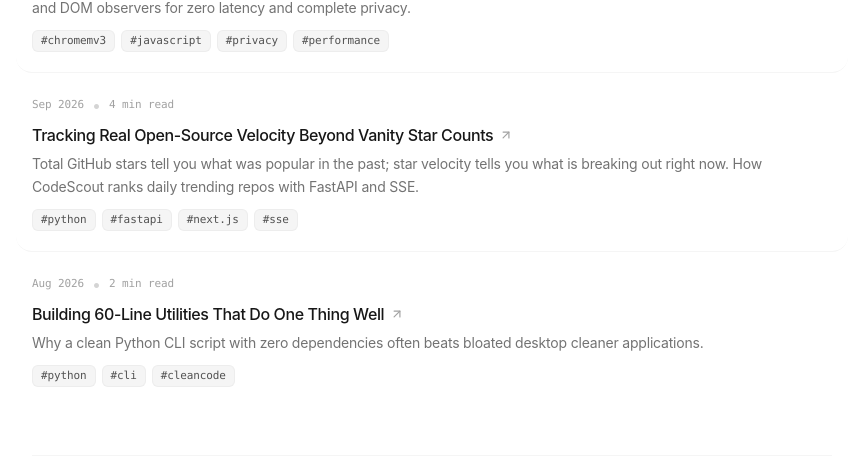
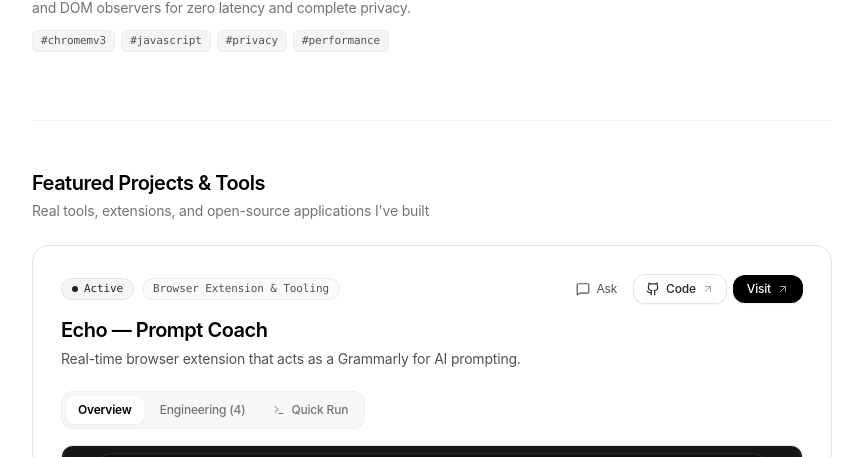
Before and after one commit to MrYharon/portfolio, a React (Vite) app: page / in a window 1280 px wide. Shown: the part 939-1396 px from the top of the page, without its empty margins (344-1207 px from the left). Built offline with nearby package versions, Linux system fonts and the light colour scheme.

Commit message:
content(blog): keep only Echo article in Writing section

```diff
--- a/src/data/portfolioData.ts
+++ b/src/data/portfolioData.ts
@@ -217,33 +217,5 @@ export const portfolioData: PortfolioData = {
       ],
       tags: ['Chrome MV3', 'JavaScript', 'Privacy', 'Performance'],
     },
-    {
-      id: 'tracking-github-star-velocity',
-      title: 'Tracking Real Open-Source Velocity Beyond Vanity Star Counts',
-      date: 'Sep 2026',
-      readTime: '4 min read',
-      excerpt:
-        'Total GitHub stars tell you what was popular in the past; star velocity tells you what is breaking out right now. How CodeScout ranks daily trending repos with FastAPI and SSE.',
-      content: [
-        'A repository with 50,000 stars might be completely dormant, while a new tool with 200 stars might be gaining 50 stars an hour. To find real trending projects, total stars are the wrong metric.',
-        'In CodeScout, I built an algorithm that tracks the derivative of stars over 24-hour and 7-day windows using the GitHub Search API. This surfaces high-momentum tools early.',
-        'To make the brainstorming coach feel immediate, I implemented Server-Sent Events (SSE) in FastAPI. Rather than waiting for a complete AI response block, the frontend receives tokens in a live stream directly into the browser.',
-      ],
-      tags: ['Python', 'FastAPI', 'Next.js', 'SSE'],
-    },
-    {
-      id: 'zen-of-minimalist-software',
-      title: 'Building 60-Line Utilities That Do One Thing Well',
-      date: 'Aug 2026',
-      readTime: '2 min read',
-      excerpt:
-        'Why a clean Python CLI script with zero dependencies often beats bloated desktop cleaner applications.',
-      content: [
-        'Commercial disk cleaner apps are notorious for bundled bloatware, background telemetry, and subscription popups just to delete cached files.',
-        'C-Drive Cleaner was born out of wanting a predictable, transparent script. Under 60 lines of standard-library Python, it recursively scans user temp, CrashDumps, and thumbnail caches, calculates exact reclaimable bytes, and asks for confirmation before purging.',
-        'Building small, focused utilities with zero external dependencies reminds me why software engineering is fun: simple code that respects the user just works.',
-      ],
-      tags: ['Python', 'CLI', 'Clean Code'],
-    },
   ],
 };
```
